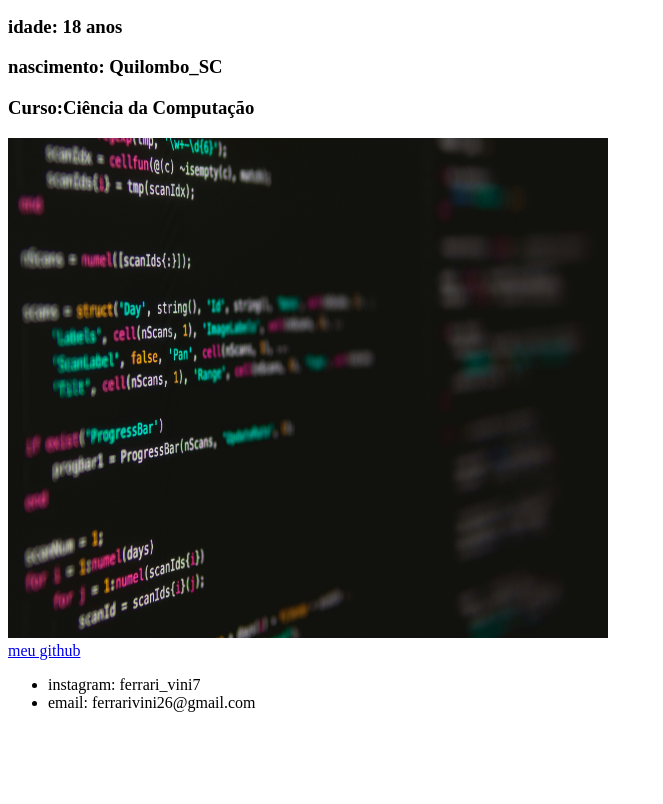
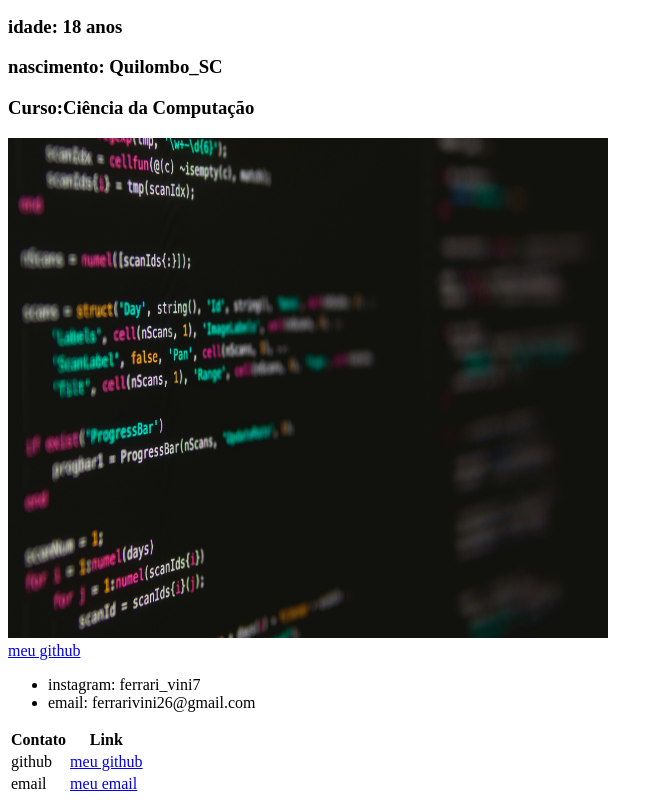
Before and after one commit to ferrarivini/estrutura_html, a plain HTML site: page index.html in a window 1280 px wide. Shown: the part 105-909 px from the top of the page, without its empty margins (0-663 px from the left). Before the commit the page ends 833 px from the top, so only its background shows below. Drawn offline with Linux system fonts and the light colour scheme.

Commit message:
biografia,imagem,link,lista e tabela

```diff
--- a/index.html
+++ b/index.html
@@ -20,5 +20,19 @@
         <li>instagram: ferrari_vini7</li>
         <li>email: ferrarivini26@gmail.com</li>
     </ul>
+    <table>
+        <tr>
+            <th>Contato</th>
+            <th>Link</th>
+        </tr>
+        <tr>
+            <td>github</td>
+            <td>  <a href="https://github.com/ferrarivini">meu github</a></td>
+        </tr>
+        <tr>
+            <td>email</td>
+            <td>  <a href="mailto:ferrarivini26@gmail.com">meu email</a></td>
+        </tr>
+    </table>
 </body>
 </html>
```
